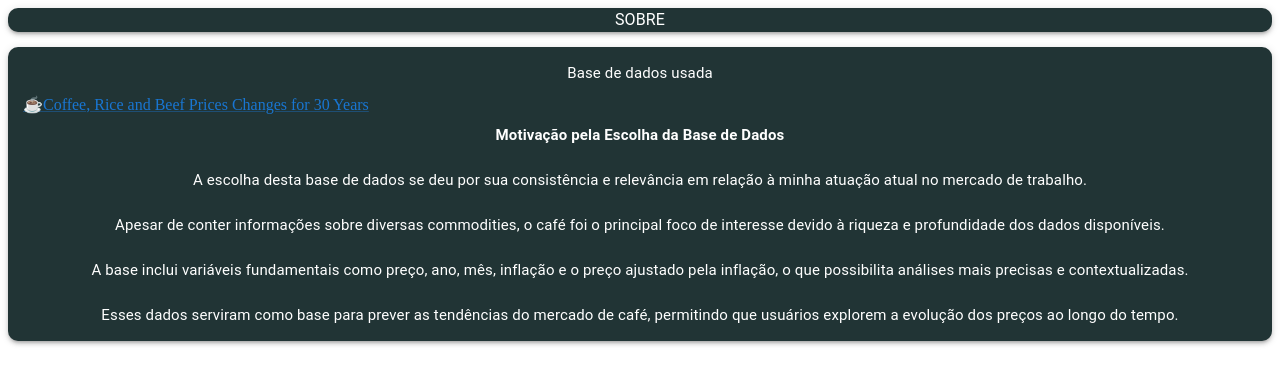
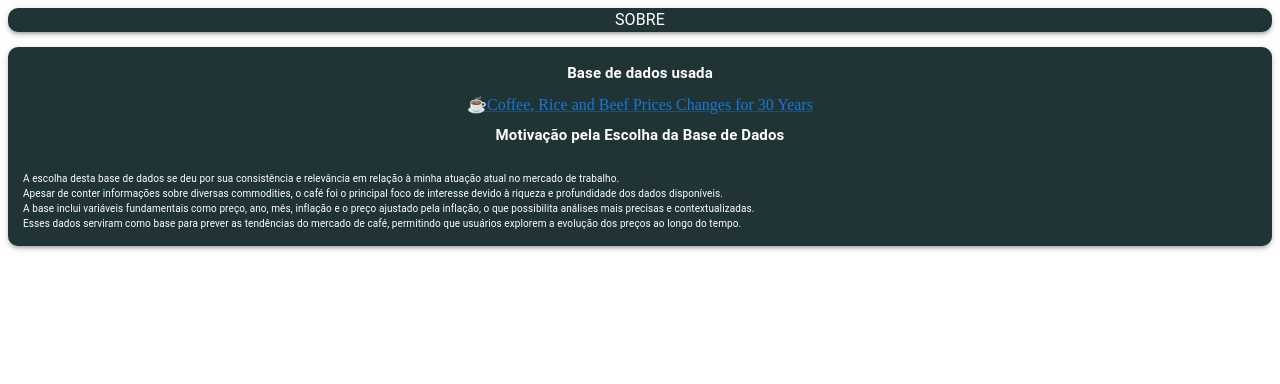
Before and after one commit to mateusaugust/inteligenciaDeNegocio, a React (Vite) app: page / in a window 1280 px wide. Shown: the top 384 px of the page. Built offline with nearby package versions, Linux system fonts and the light colour scheme.

Commit message:
fix: ajuste de layout

```diff
--- a/src/Components/About.tsx
+++ b/src/Components/About.tsx
@@ -25,10 +25,10 @@ export const About = () => {
         <Typography
           sx={{ color: "white", textAlign: "center", fontSize: "15px" }}
         >
-          Base de dados usada
+          <b>Base de dados usada</b>
         </Typography>
 
-        <Link href="https://www.kaggle.com/datasets/timmofeyy/-coffee-rice-and-beef-price-changes-for-30-years">
+        <Link sx={{textAlign:"center"}} href="https://www.kaggle.com/datasets/timmofeyy/-coffee-rice-and-beef-price-changes-for-30-years">
           ☕Coffee, Rice and Beef Prices Changes for 30 Years
         </Link>
 
@@ -38,13 +38,17 @@ export const About = () => {
           <b>Motivação pela Escolha da Base de Dados</b>
           <br />
 
-          <br />A escolha desta base de dados se deu por sua consistência e
-          relevância em relação à minha atuação atual no mercado de trabalho.<br/><br/>
+
+        </Typography>
+
+        <Typography sx={{color:'white', fontSize:'10px', textAlign:'justify'}}>
+        <br />A escolha desta base de dados se deu por sua consistência e
+          relevância em relação à minha atuação atual no mercado de trabalho.<br/>
           Apesar de conter informações sobre diversas commodities, o café foi o
           principal foco de interesse devido à riqueza e profundidade dos dados
-          disponíveis. <br/><br/>A base inclui variáveis fundamentais como preço, ano,
+          disponíveis. <br/>A base inclui variáveis fundamentais como preço, ano,
           mês, inflação e o preço ajustado pela inflação, o que possibilita
-          análises mais precisas e contextualizadas.<br/><br/> Esses dados serviram como
+          análises mais precisas e contextualizadas.<br/> Esses dados serviram como
           base para prever as tendências do mercado de café, permitindo que
           usuários explorem a evolução dos preços ao longo do tempo.
         </Typography>
```
